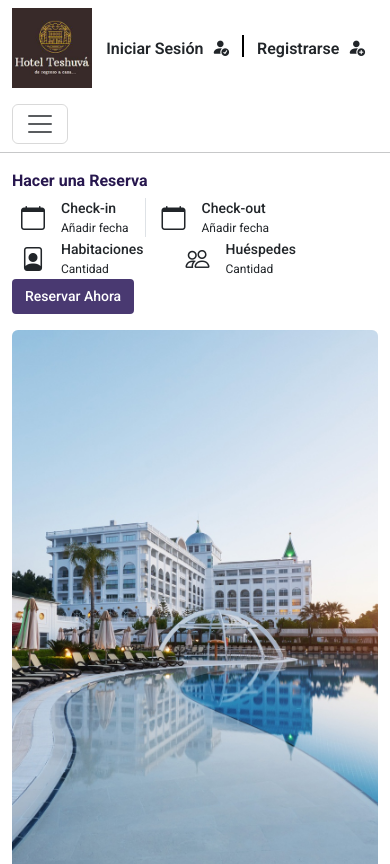
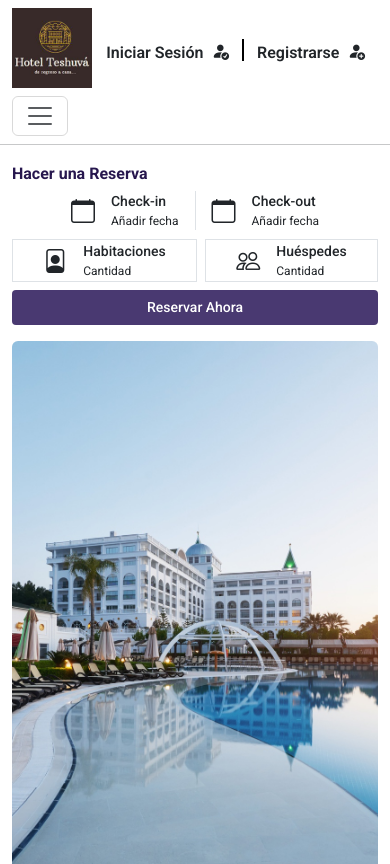
Before and after one commit to Jimena674/hotel-teshuva-deploy-test, a React (Vite) app: page / in a window 390 px wide. Shown: the top 864 px of the page. Built offline with nearby package versions, Linux system fonts and the light colour scheme; a web font is replaced by a local one.

Commit message:
Se hace más responsivo el navbar y bookingform de la página web.

```diff
--- a/src/components/BookingForm.jsx
+++ b/src/components/BookingForm.jsx
@@ -4,22 +4,22 @@ export default function BookingForm() {
   return (
     <>
       {/*Contenedor principal que centra todo*/}
-      <div className="d-flex justify-content-center">
+      <div className="d-flex ">
         {/*Formulario de reserva*/}
-        <div className="container w-auto d-flex flex-column align-items-center">
+        <div className="container d-flex flex-column ">
           {/*Título*/}
-          <div className="row w-100">
+          <div className="flex-row w-100 mb-1">
             <span
-              className="col text-start fw-bold mb-1 fs-6 label-medium p-0"
+              className="fw-bold mb-1 fs-6 label-medium p-0 "
               style={{ color: "#27174e" }}
             >
               Hacer una Reserva
             </span>
           </div>
           {/*Franja de botones*/}
-          <div className="row">
+          <div className="d-flex flex-column flex-md-row justify-content-center">
             {/*Botón de check-in y check-out*/}
-            <div className="col-auto">
+            <div className="p-0 d-flex justify-content-center">
               <Link
                 to=""
                 className="btn booking-form-btn px-2 py-0"
@@ -67,11 +67,12 @@ export default function BookingForm() {
                 </div>
               </Link>
             </div>
+            <div className="d-flex justify-content-center p-0 mx-md-2 mt-2 mt-md-0">
               {/*Habitaciones*/}
-            <div className="col-auto">
+              <div className="border flex-grow-1">
                 <Link
                   to=""
-                className="btn booking-form-btn px-2 py-0"
+                  className="btn booking-form-btn px-2 py-0 d-flex justify-content-center"
                   role="button"
                 >
                   <div className="d-flex flex-row">
@@ -93,15 +94,18 @@ export default function BookingForm() {
                 </Link>
               </div>
               {/*Huespedes*/}
-            <div className="col-auto">
+              <div className="flex-grow-1 border ms-2">
                 <Link
                   to=""
-                className="btn booking-form-btn px-2 py-0"
+                  className="btn booking-form-btn px-2 py-0 d-flex justify-content-center"
                   role="button"
                 >
                   <div className="d-flex flex-row">
                     <div className="d-flex flex-column me-3 justify-content-center">
-                    <i class="bi bi-people" style={{ fontSize: "1.5rem" }}></i>
+                      <i
+                        class="bi bi-people"
+                        style={{ fontSize: "1.5rem" }}
+                      ></i>
                     </div>
                     <div className="d-flex flex-column text-start">
                       <div className="row fw-bold">
@@ -114,9 +118,13 @@ export default function BookingForm() {
                   </div>
                 </Link>
               </div>
+            </div>
             {/*Llamado a la acción*/}
-            <div className="col-auto">
-              <button className="btn solid-btn h-100 label-small" type="submit">
+            <div className="d-flex flex-column mt-md-0 mt-2">
+              <button
+                className="btn solid-btn h-100 label-small "
+                type="submit"
+              >
                 Reservar Ahora
               </button>
             </div>
--- a/src/components/NavbarWebpage.jsx
+++ b/src/components/NavbarWebpage.jsx
@@ -7,8 +7,8 @@ export default function NavbarWebpage() {
     <>
       <header>
         {/* Primera Franja: Logo + Login/Register */}
-        <nav className="container navbar navbar-expand-lg py-2 w-100">
-          <div className="container-fluid d-flex justify-content-between align-items-center">
+        <nav className="container navbar navbar-expand-md py-2 w-100 pb-0 d-flex flex-column">
+          <div className="container-fluid d-flex justify-content-between align-items-center ">
             {/* Logo */}
             <img
               src="../../../public/images/logo-h-teshuva.png"
@@ -17,7 +17,7 @@ export default function NavbarWebpage() {
               width={80}
             />
             {/* Enlaces de Iniciar sesión y Registro */}
-            <div>
+            <div className="mt-2 mt-md-0">
               <NavLink to="/signin">
                 <ButtonIcon
                   name="Iniciar Sesión"
@@ -41,28 +41,23 @@ export default function NavbarWebpage() {
               </NavLink>
             </div>
           </div>
-        </nav>
-        {/* Segunda Franja: Menú de navegación */}
-        <nav className="container navbar navbar-expand-lg w-100">
-          <div className="container-fluid">
+          {/* Segunda Franja: Menú de navegación */}
+          <div className="container my-2 mt-md-0">
             {/* Botón para móviles */}
             <button
               className="navbar-toggler"
               type="button"
               data-bs-toggle="collapse"
-              data-bs-target="#navbarSupportedContent"
-              aria-controls="navbarSupportedContent"
+              data-bs-target="#mainNavbar"
+              aria-controls="mainNavbar"
               aria-expanded="false"
               aria-label="Toggle navigation"
             >
               <span className="navbar-toggler-icon" />
             </button>
             {/* Menú de navegación */}
-            <div
-              className="collapse navbar-collapse"
-              id="navbarSupportedContent"
-            >
-              <ul className="navbar-nav me-auto mb-2 mb-lg-0">
+            <div className="collapse navbar-collapse" id="mainNavbar">
+              <ul className="navbar-nav me-auto mb-2 mb-sm-0">
                 <li className="nav-item">
                   <NavLink to="/">
                     <Button
```
Lines whose indentation alone changed are shown as unchanged.
